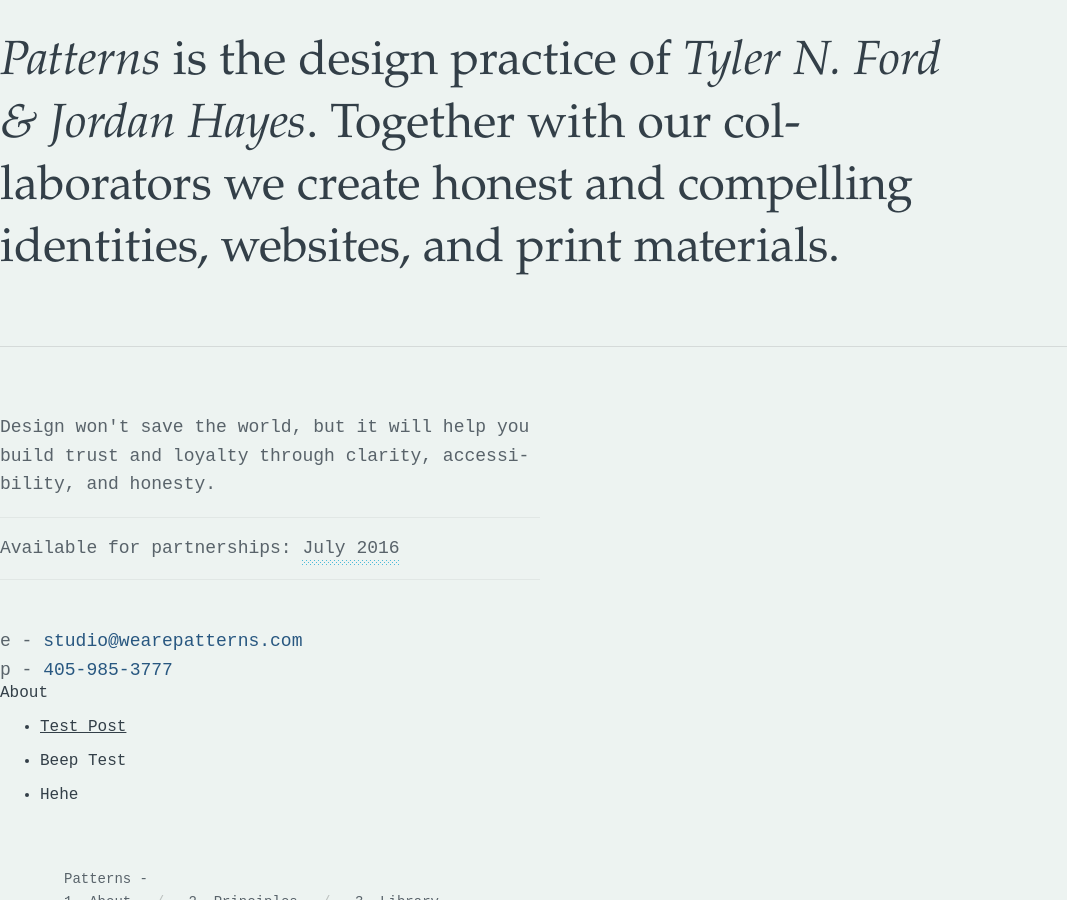
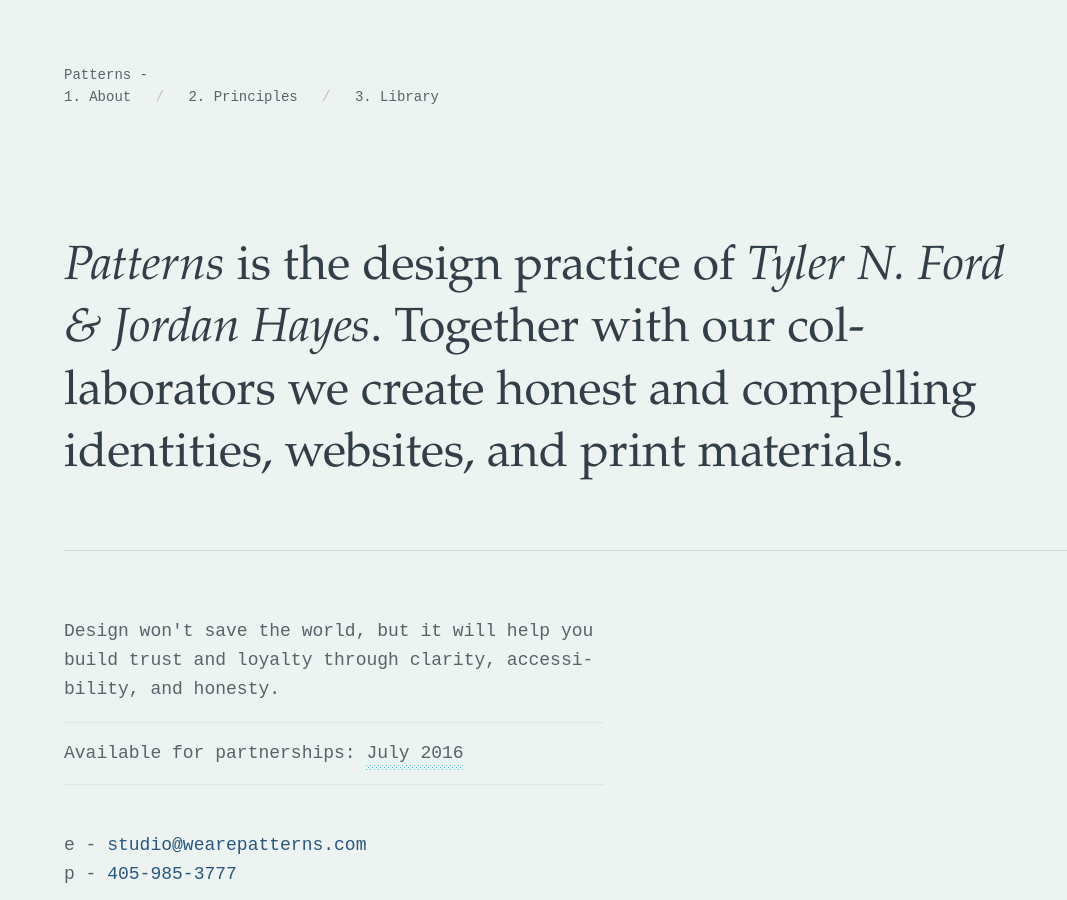
Before and after one commit to wearepatterns/wearepatterns.github.io, a Jekyll site: the page built from index.markdown, in a window 1280 px wide and 900 px high. Shown: the whole window, without its empty margins (0-1067 px from the left). Built offline with Jekyll 4.4.1, drawn with Linux system fonts in a browser that asks for light colours.

Commit message:
Update default.html

```diff
--- a/_layouts/default.html
+++ b/_layouts/default.html
@@ -14,26 +14,6 @@
 </head>
 
 <body>
-    {{ content }}
-    {{ page.title }}
-<ul>
-  {% for post in site.posts %}
-    <li>
-      <a href="{{ post.url }}">{{ post.title }}</a>
-    </li>
-  {% endfor %}
-</ul>
-
-<ul>
-  {% for post in site.beep %}
-    <li>
-      {{ post.title }}
-    </li>
-    <li>{{ post.content }}</li>
-  {% endfor %}
-</ul>
-{{ page['metatest'] }}
-
 <header class="mh3 mh4-ns mh5-l mt4 mt5-l">
         <p class="f6 lh-copy bc">
             Patterns -
@@ -45,14 +25,7 @@
     </header>
 
     <main class="animated fadeIn mh3 mh4-ns mh5-l mb5 mt5 mt6-l mw9 ">
-        <h1 class="f3 f2-ns f1-l four fw5 lh-title measure-narrow garamond "><em class="nolig">Patterns</em> is the design practice of <em>Tyler N. Ford &amp; Jordan Hayes</em>. To&shy;gether with our col&shy;laborators we create honest and com&shy;pel&shy;ling iden&shy;tities, web&shy;sites, and print materials.</h1>
-        <section class="mt4 mt5-l pt3 pt4-l f5 f4-l lh-copy bt b--black-10 bc ">
-            <p class="pt3-l measure ">Design won't save the world, but it will help you build trust and loy&shy;al&shy;ty through clar&shy;i&shy;ty, ac&shy;ces&shy;si&shy;bil&shy;ity, and honesty.</p>
-            <p class="pt3 pb3 bt bb b--black-05 measure ">Available for partnerships: <span class="dots ">July 2016</span></p>
-            <!--t - <a class="link sc hc " href="http://www.twitter.com/wearepatterns ">@wearepatterns.com</a>-->
-            <br> e - <a class="link sc hc " href="mailto:studio@wearepatterns.com ">studio@wearepatterns.com</a>
-            <br> p - <a class="link sc hc " href="tel:405-985-3777 ">405-985-3777</a>
-        </section>
+        {{ content }}
     </main>
 
 </body>
```
